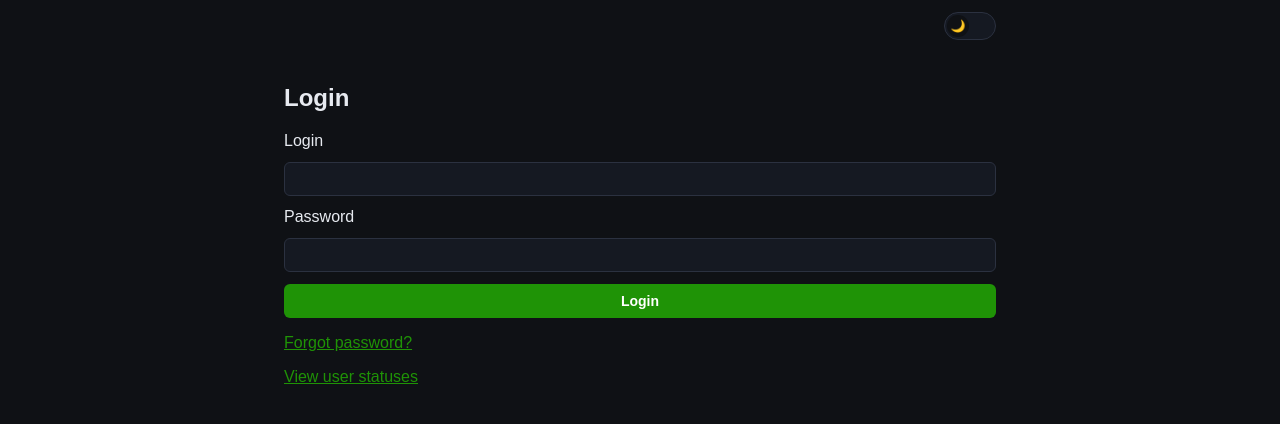
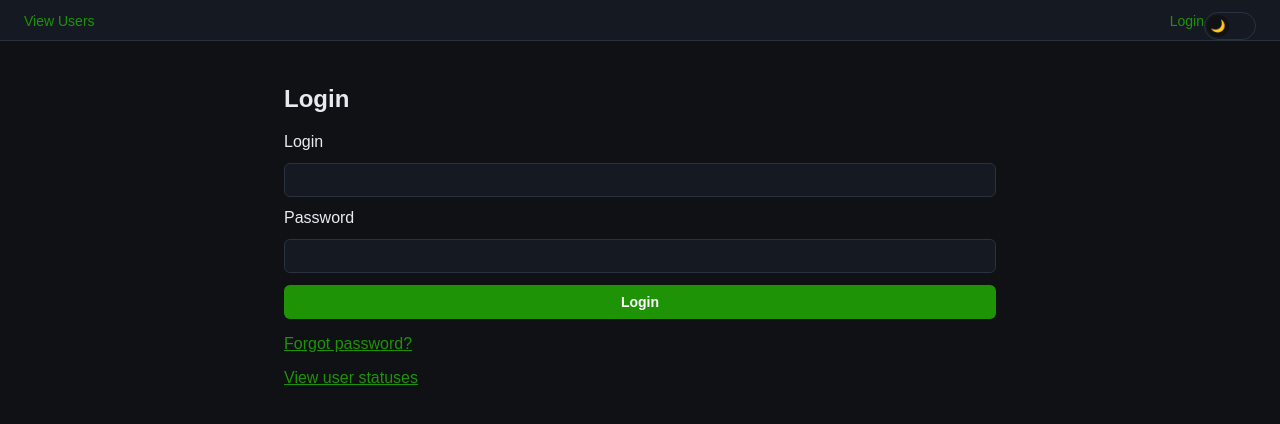
Before and after one commit to Monstrik/fastendpoints-demo, a Next.js app in the folder frontend/: page /login in a window 1280 px wide. Shown: the top 424 px of the page. Built offline with nearby package versions, Linux system fonts and the light colour scheme; no server answers.

Commit message:
add navigation component with user authentication and update layout styles

```diff
--- /dev/null
+++ b/frontend/app/api/me/route.ts
@@ -0,0 +1,23 @@
+import { NextResponse } from "next/server";
+import { getAuthToken } from "@/lib/auth";
+import { backendFetch } from "@/lib/api";
+
+export async function GET() {
+  const token = getAuthToken();
+
+  if (!token) {
+    return NextResponse.json(null, { status: 401 });
+  }
+
+  const response = await backendFetch("/api/me", {
+    method: "GET",
+    token
+  });
+
+  if (!response.ok) {
+    return NextResponse.json(null, { status: 401 });
+  }
+
+  const data = await response.json();
+  return NextResponse.json(data);
+}
--- a/frontend/app/globals.css
+++ b/frontend/app/globals.css
@@ -37,11 +37,84 @@ a {
 }
 
 header {
-  max-width: 760px;
-  margin: 0 auto;
+  max-width: 100%;
+  margin: 0;
   padding: 12px 24px 0;
   display: flex;
+  justify-content: space-between;
+  align-items: flex-start;
+  border-bottom: 1px solid var(--muted-border);
+  background: var(--surface);
+}
+
+.nav-menu {
+  display: flex;
+  justify-content: space-between;
+  align-items: center;
+  width: 100%;
+  gap: 24px;
+}
+
+.nav-left {
+  flex: 0 0 auto;
+  order: 1;
+}
+
+.nav-right {
+  flex: 1;
+  order: 2;
   justify-content: flex-end;
+}
+
+.nav-user-info {
+  font-size: 14px;
+  color: var(--text);
+  display: flex;
+  align-items: center;
+  padding: 0 8px;
+  border-right: 1px solid var(--muted-border);
+  margin-right: 8px;
+}
+
+.nav-username {
+  font-weight: 600;
+}
+
+.nav-links {
+  list-style: none;
+  display: flex;
+  gap: 16px;
+  margin: 0;
+  padding: 0;
+  align-items: center;
+}
+
+.nav-links a {
+  color: var(--link);
+  text-decoration: none;
+  font-size: 14px;
+  transition: opacity 0.2s ease;
+}
+
+.nav-links a:hover {
+  opacity: 0.8;
+  text-decoration: underline;
+}
+
+.nav-logout {
+  background: transparent;
+  color: var(--link);
+  border: 1px solid var(--link);
+  padding: 6px 12px;
+  font-size: 14px;
+  cursor: pointer;
+  border-radius: 4px;
+  transition: all 0.2s ease;
+}
+
+.nav-logout:hover {
+  background: var(--link);
+  color: #fff;
 }
 
 main {
--- a/frontend/app/layout.tsx
+++ b/frontend/app/layout.tsx
@@ -1,12 +1,14 @@
 import type { ReactNode } from "react";
 import "./globals.css";
 import { ThemeToggle } from "@/app/theme-toggle";
+import { Navigation } from "@/app/navigation";
 
 export default function RootLayout({ children }: { children: ReactNode }) {
   return (
     <html lang="en" className="dark" suppressHydrationWarning>
       <body>
         <header>
+          <Navigation />
           <ThemeToggle />
         </header>
         <main>{children}</main>
--- /dev/null
+++ b/frontend/app/navigation.tsx
@@ -0,0 +1,88 @@
+"use client";
+
+import Link from "next/link";
+import { useRouter } from "next/navigation";
+import { useEffect, useState } from "react";
+
+interface User {
+  id: string;
+  login: string;
+  fullName: string;
+  status: string;
+  role: string;
+}
+
+export function Navigation() {
+  const [user, setUser] = useState<User | null>(null);
+  const [loading, setLoading] = useState(true);
+  const router = useRouter();
+
+  useEffect(() => {
+    const fetchUser = async () => {
+      try {
+        const response = await fetch("/api/me");
+        if (response.ok) {
+          const currentUser = await response.json();
+          setUser(currentUser);
+        }
+      } catch (error) {
+        console.error("Failed to fetch user:", error);
+      } finally {
+        setLoading(false);
+      }
+    };
+
+    fetchUser();
+  }, []);
+
+  const handleLogout = async () => {
+    const response = await fetch("/api/auth/logout", { method: "POST" });
+    if (response.ok) {
+      setUser(null);
+      router.push("/login");
+    }
+  };
+
+  if (loading) {
+    return null;
+  }
+
+  return (
+    <nav className="nav-menu">
+      <ul className="nav-links nav-left">
+        <li>
+          <Link href="/users">View Users</Link>
+        </li>
+      </ul>
+      <ul className="nav-links nav-right">
+        {user ? (
+          <>
+            <li className="nav-user-info">
+              <span className="nav-username">{user.login}</span>
+            </li>
+            <li>
+              <Link href="/dashboard">Dashboard</Link>
+            </li>
+            <li>
+              <Link href="/user">My Profile</Link>
+            </li>
+            {user.role.toLowerCase() === "admin" && (
+              <li>
+                <Link href="/admin/users">Manage Users</Link>
+              </li>
+            )}
+            <li>
+              <button onClick={handleLogout} className="nav-logout">
+                Logout
+              </button>
+            </li>
+          </>
+        ) : (
+          <li>
+            <Link href="/login">Login</Link>
+          </li>
+        )}
+      </ul>
+    </nav>
+  );
+}
```
